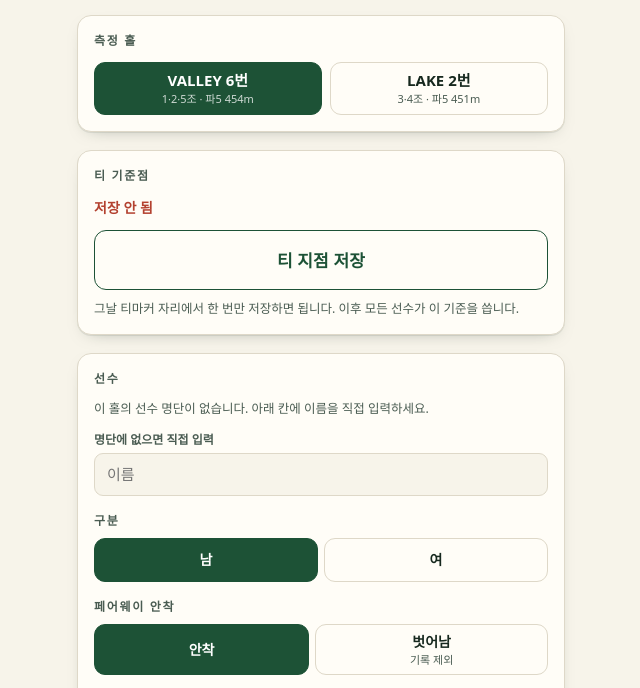
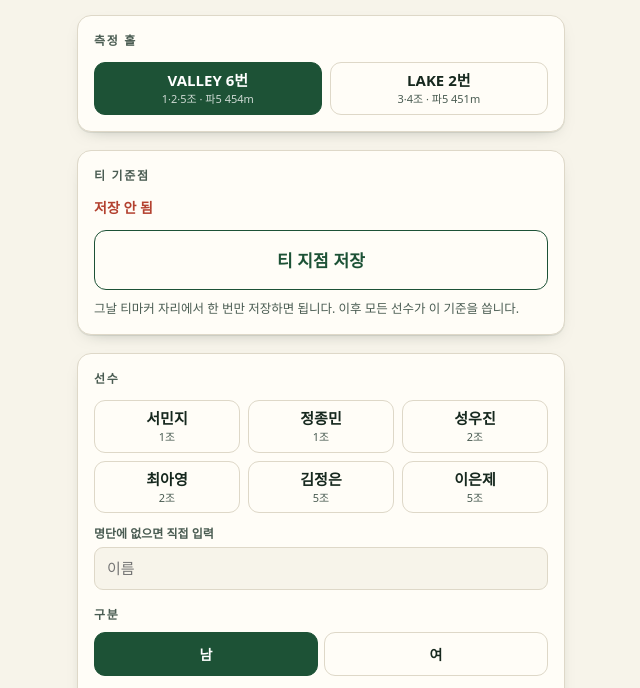
Before and after one commit to kjb4623/youngri-privacy, a plain HTML site: page longest.html in a window 1280 px wide. Shown: the part 103-791 px from the top of the page, without its empty margins (319-959 px from the left). Drawn offline with Linux system fonts and the light colour scheme; a web font is replaced by a local one.

Commit message:
embed JB4 roster

```diff
--- a/longest.html
+++ b/longest.html
@@ -285,6 +285,11 @@
     return ok;
   }
 
+  /* 2026-08-21 제4회 JB대전 출전 명단. 링크 뒤 #p=… 로 덮어쓸 수 있다. */
+  var DEFAULT_ROSTER =
+    "V6|1조,서민지,여;1조,정종민,남;2조,성우진,남;2조,최아영,여;5조,김정은,여;5조,이은제,남" +
+    "/L2|3조,김주아,여;3조,윤서래,여;4조,이혜림,여;4조,지재현,남";
+
   (function initRoster(){
     var m = (location.hash || "").match(/[#&]p=([^&]+)/);
     var raw = null;
@@ -298,7 +303,8 @@
     }
     var cached = null;
     try { cached = localStorage.getItem(K_ROSTER); } catch(e){}
-    if (cached) applyRoster(cached);
+    if (cached && applyRoster(cached)) return;
+    applyRoster(DEFAULT_ROSTER);
   })();
 
   var K_TEE = "jb4.longest.tee.", K_REC = "jb4.longest.records";
```
